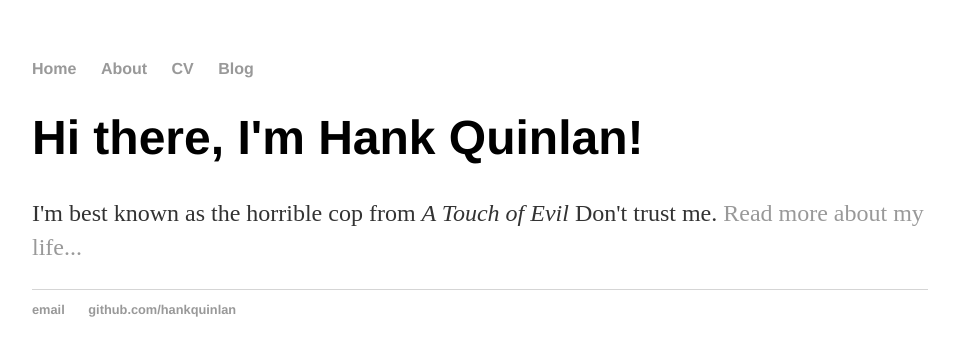
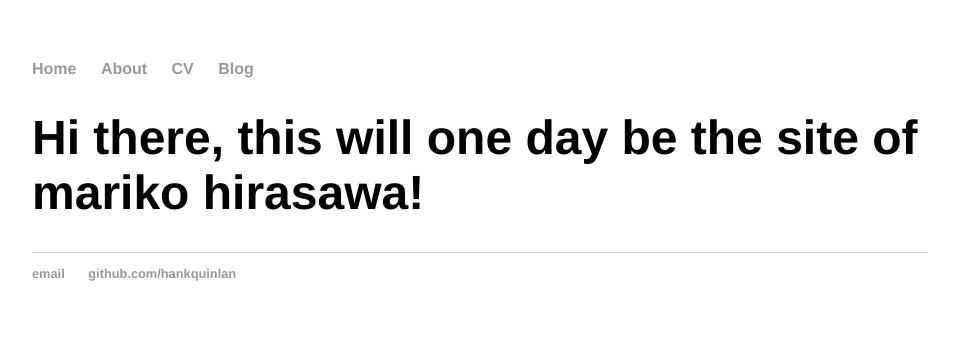
Before and after one commit to marinehirola/marinehirola.github.io, a Jekyll site: the page built from index.html, in a window 1280 px wide. Shown: the top 356 px of the page, without its empty margins (160-1119 px from the left). Built offline with Jekyll 4.4.1, drawn with Linux system fonts in a browser that asks for light colours.

Commit message:
Update index.html

```diff
--- a/index.html
+++ b/index.html
@@ -1,8 +1,8 @@
 ---
 layout: default
-title: Hank Quinlan, Horrible Cop
+title: mariko hirasawa
 ---
-<div class="blurb">
-	<h1>Hi there, I'm Hank Quinlan!</h1>
-	<p>I'm best known as the horrible cop from <em>A Touch of Evil</em> Don't trust me. <a href="/about">Read more about my life...</a></p>
+<div class="main-content">
+	<h1>Hi there, this will one day be the site of mariko hirasawa!</h1>
+
 </div><!-- /.blurb -->
```
